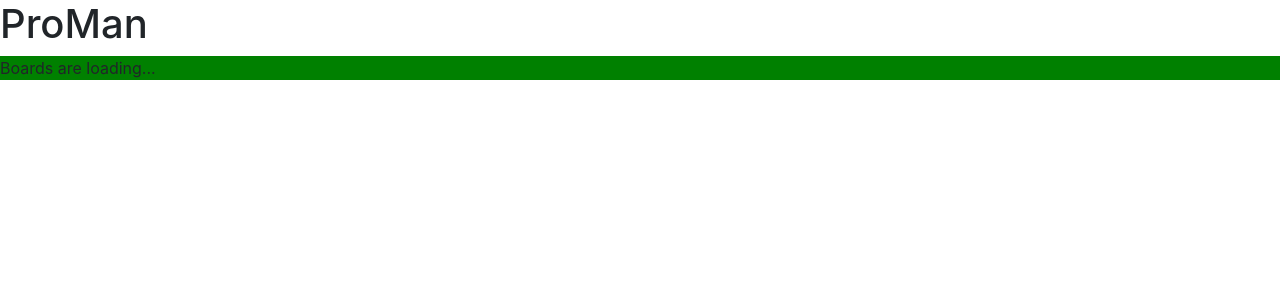
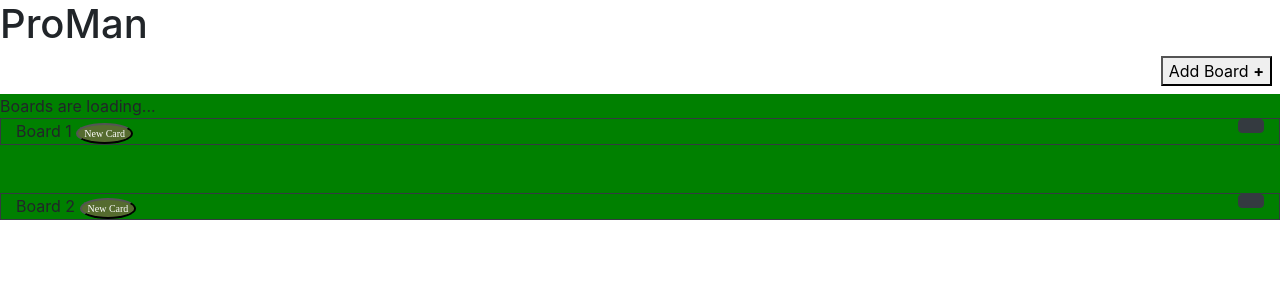
Before and after one commit to blippard/proman, a Flask app: page / in a window 1280 px wide. Shown: the top 300 px of the page. Run offline with Flask 2, Linux system fonts and the light colour scheme; parts of the project's set-up code (start-up, migrations or seed data) failed here and were passed over; some libraries are stand-ins or nearby versions.

Commit message:
Merge: Added Add Board button as result of merger

```diff
--- a/templates/index.html
+++ b/templates/index.html
@@ -17,6 +17,9 @@
     </head>
     <body>
         <h1>ProMan</h1>
+        <div class="top-btn-container">
+            <button type="button" class="add-board-btn">Add Board <strong>+</strong></button>
+        </div>
         <div class="panel" id="boards">Boards are loading...</div>
 
 
```
